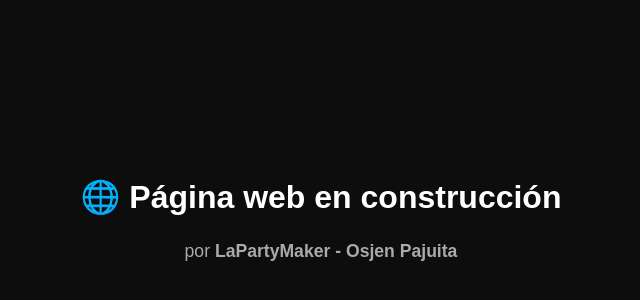
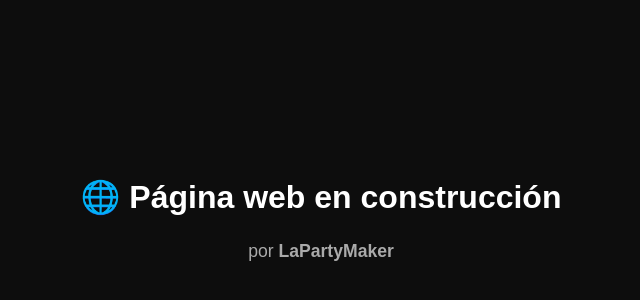
Before and after one commit to TutoVilla/SettleParty, a plain HTML site: page index.html in a window 1280 px wide. Shown: the part 182-482 px from the top of the page, without its empty margins (319-959 px from the left). Drawn offline with Linux system fonts and the light colour scheme.

Commit message:
Remove author name from the paragraph

```diff
--- a/index.html
+++ b/index.html
@@ -28,7 +28,7 @@
 </head>
 <body>
   <h1>🌐 Página web en construcción</h1>
-  <p>por <strong>LaPartyMaker - Osjen Pajuita</strong></p>
+  <p>por <strong>LaPartyMaker</strong></p>
 </body>
 </html>
   <!--  -->
```
